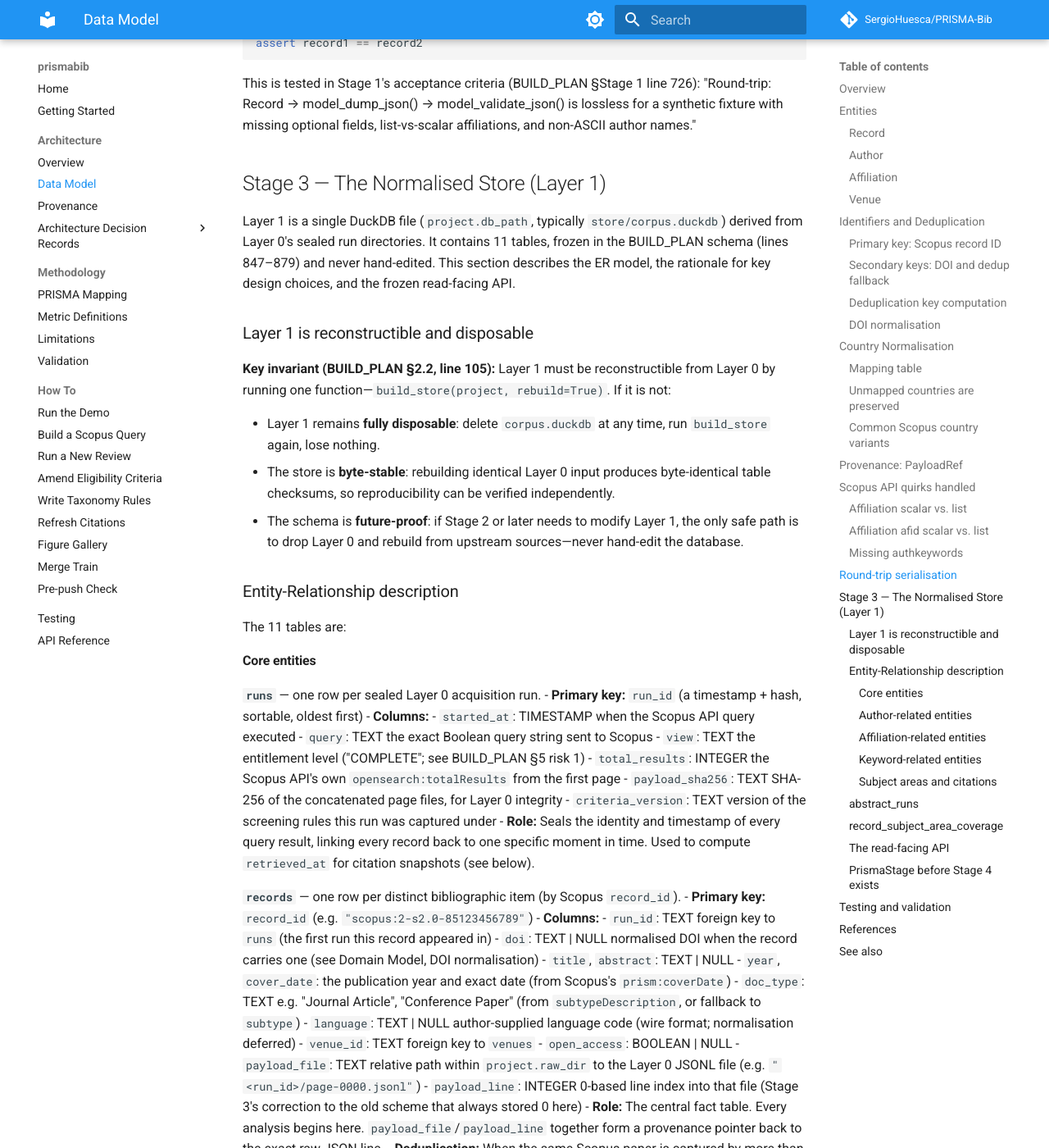
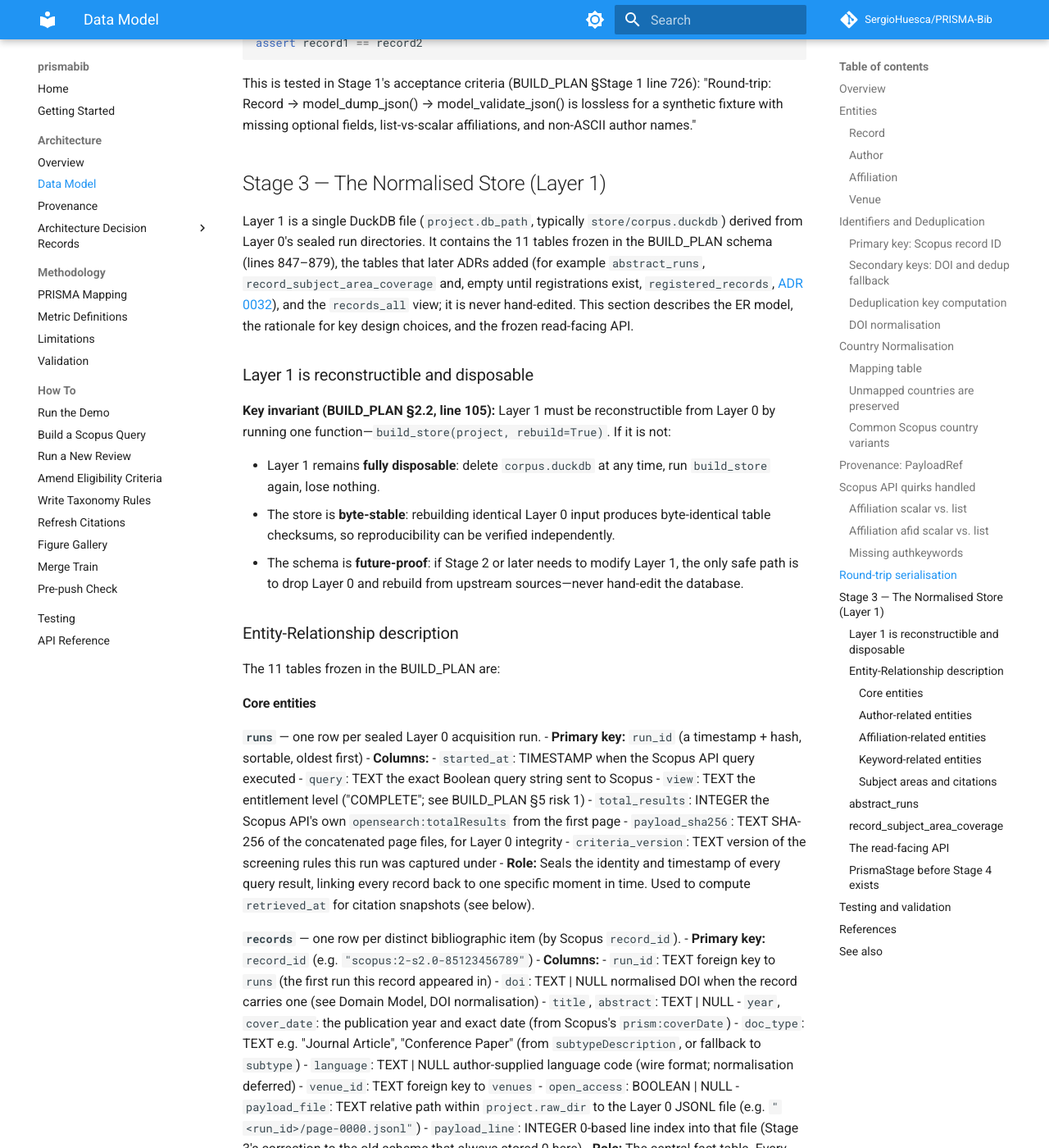
Before and after one commit to SergioHuesca/PRISMA-Bib, an MkDocs documentation site: the page built from docs/architecture/data-model.md, in a window 1280 px wide and 1400 px high, scrolled down 8586 px. Shown: the whole window at 82% size. Built offline with MkDocs 1.6.1 and Material for MkDocs 9.7.7, drawn with Linux system fonts in a browser that asks for light colours; comment, search, counter and statistics services are not loaded.

Commit message:
docs(data-model): the Layer 1 table count was already stale; say what is true
The section said Layer 1 has 11 tables, but the schema has had more since
ADRs 0011 and 0018, and ADR 0032 adds registered_records and the records_all
view. State the 11 frozen BUILD_PLAN tables, the tables later ADRs added, and
the view.

Co-Authored-By: Claude Sonnet 5.5 <noreply@anthropic.com>
Claude-Session: https://claude.ai/code/session_01QjNadz7h2UAZ2C2xhuaY8z

```diff
--- a/docs/architecture/data-model.md
+++ b/docs/architecture/data-model.md
@@ -365,7 +365,7 @@ This is tested in Stage 1's acceptance criteria (BUILD_PLAN §Stage 1 line 726):
 
 ## Stage 3 — The Normalised Store (Layer 1)
 
-Layer 1 is a single DuckDB file (`project.db_path`, typically `store/corpus.duckdb`) derived from Layer 0's sealed run directories. It contains 11 tables, frozen in the BUILD_PLAN schema (lines 847–879) and never hand-edited. This section describes the ER model, the rationale for key design choices, and the frozen read-facing API.
+Layer 1 is a single DuckDB file (`project.db_path`, typically `store/corpus.duckdb`) derived from Layer 0's sealed run directories. It contains the 11 tables frozen in the BUILD_PLAN schema (lines 847–879), the tables that later ADRs added (for example `abstract_runs`, `record_subject_area_coverage` and, empty until registrations exist, `registered_records`, [ADR 0032](adr/0032-registered-records-table-and-classification-map.md)), and the `records_all` view; it is never hand-edited. This section describes the ER model, the rationale for key design choices, and the frozen read-facing API.
 
 ### Layer 1 is reconstructible and disposable
 
@@ -377,7 +377,7 @@ Layer 1 is a single DuckDB file (`project.db_path`, typically `store/corpus.duck
 
 ### Entity-Relationship description
 
-The 11 tables are:
+The 11 tables frozen in the BUILD_PLAN are:
 
 #### Core entities
 
```
